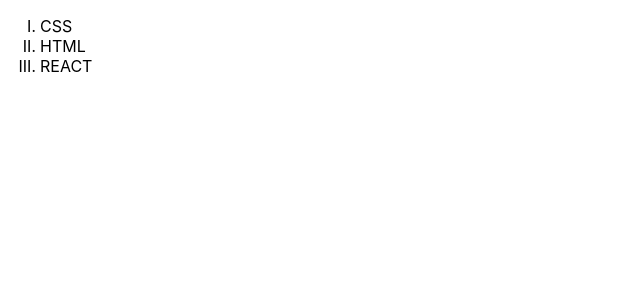
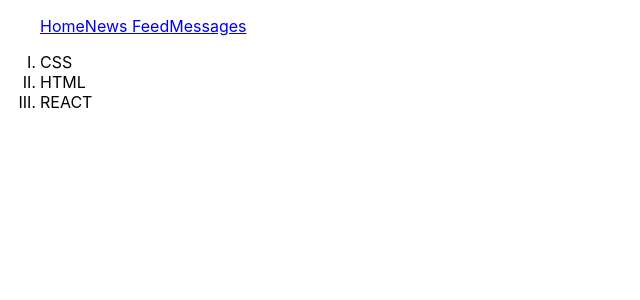
Before and after one commit to aavdienko/way-of-samurai-TS, a React (Create React App) app: page / in a window 1280 px wide. Shown: the top 300 px of the page, without its empty margins (0-640 px from the left). Built offline with nearby package versions, Linux system fonts and the light colour scheme.

Commit message:
Lesson 7. What is component?

```diff
--- a/src/App.tsx
+++ b/src/App.tsx
@@ -3,7 +3,16 @@ import './App.css';
 
 const App = () => {
   return (
-    <div className="App">
+    <div>
+      <Header/>
+      <Technologies/>
+    </div>
+  );
+}
+
+const Technologies = () => {
+  return (
+    <div>
       <ul>
         <li>CSS</li>
         <li>HTML</li>
@@ -13,4 +22,16 @@ const App = () => {
   );
 }
 
+const Header = () => {
+  return (
+    <div>
+      <ul>
+        <a href='#s'>Home</a>
+        <a href='#s'>News Feed</a>
+        <a href='#s'>Messages</a>
+      </ul>
+    </div>
+  );
+}
+
 export default App;
```
